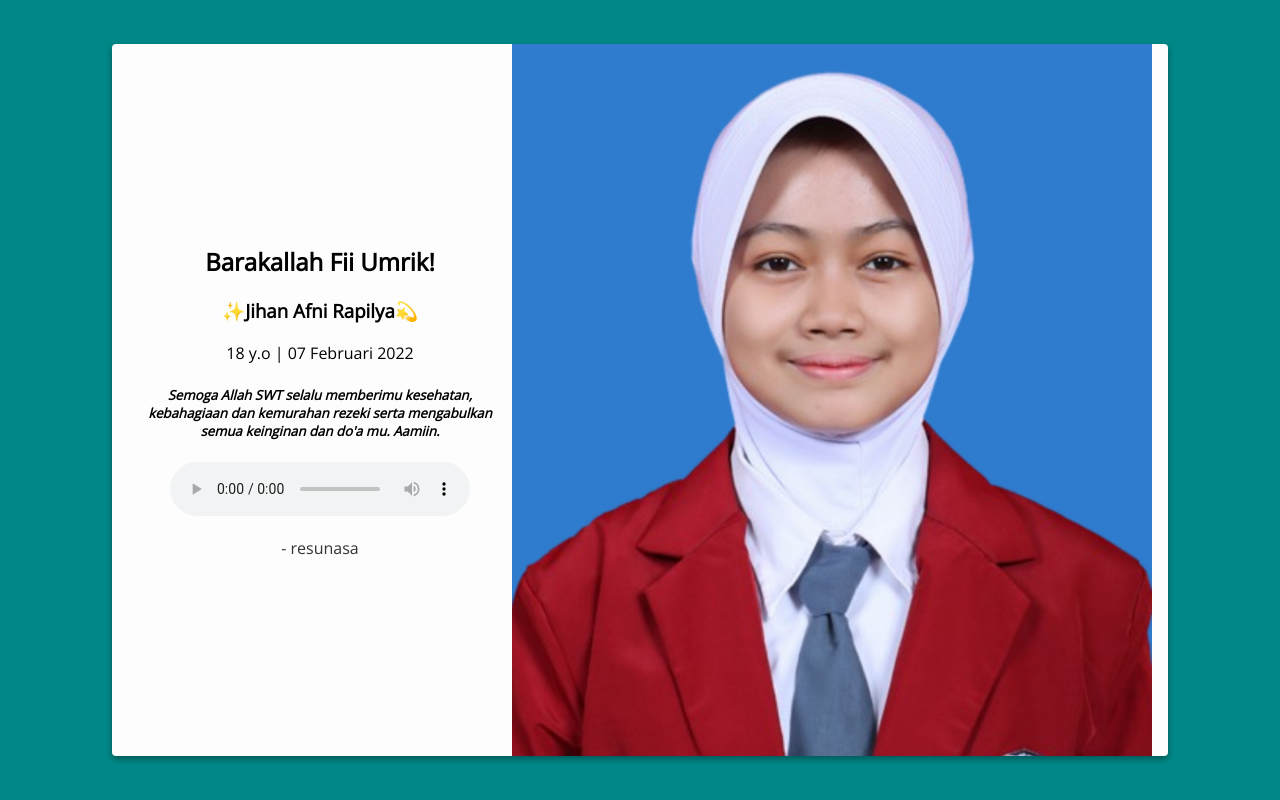
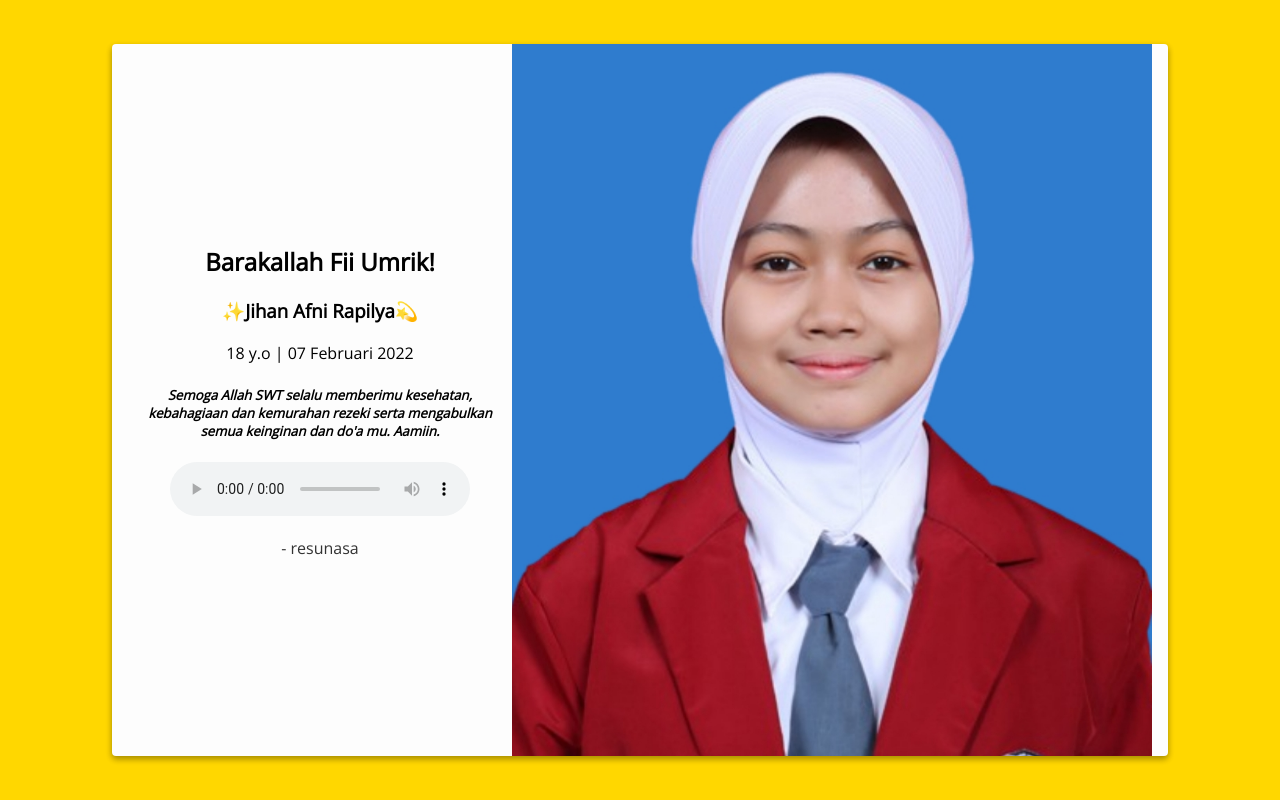
Before and after one commit to resunasa/jihanafni, a plain HTML site: page index.html in a window 1280 px wide. Drawn offline with nearby package versions, Linux system fonts and the light colour scheme.

Commit message:
Update index.css

```diff
--- a/index.css
+++ b/index.css
@@ -4,7 +4,7 @@
 }
 
 body {
-  background: #008888;
+  background-color: gold;
   display: grid;
   place-items: center;
   height: 100vh;
```
